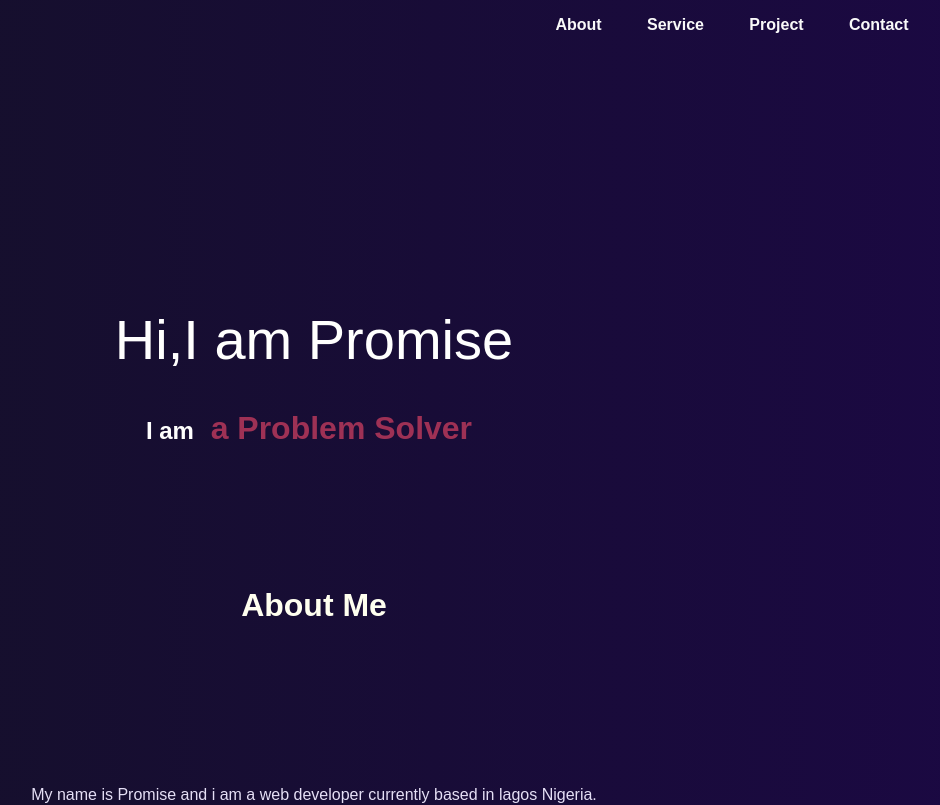
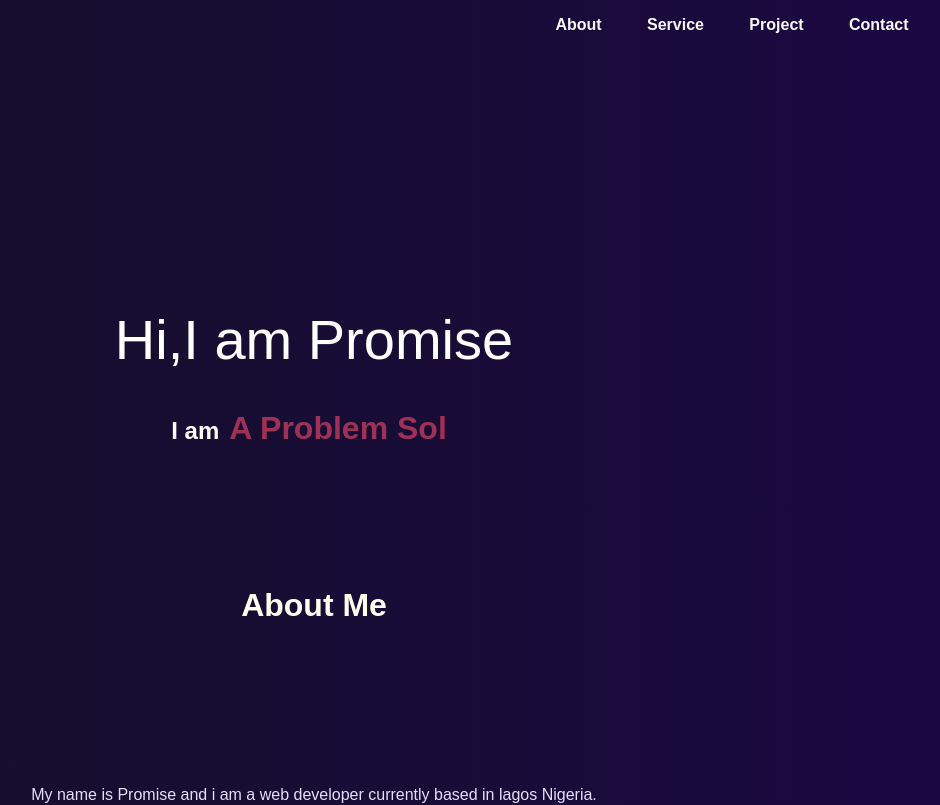
Before and after one commit to promiseume/my-portfolio, a React (Create React App) app: page / in a window 1280 px wide. Shown: the top 805 px of the page, without its empty margins (326-1266 px from the left). Built offline with nearby package versions, Linux system fonts and the light colour scheme.

Commit message:
new changes

```diff
--- a/package.json
+++ b/package.json
@@ -6,6 +6,7 @@
     "@testing-library/jest-dom": "^5.11.4",
     "@testing-library/react": "^11.1.0",
     "@testing-library/user-event": "^12.1.10",
+    "ityped": "^1.0.3",
     "react": "^17.0.2",
     "react-dom": "^17.0.2",
     "react-icons": "^4.2.0",
--- a/src/component/Header/header.js
+++ b/src/component/Header/header.js
@@ -1,27 +1,18 @@
 import React, { Component } from 'react'
 import './header.css'
- const textArray=['a Front-End Developer','a Fast Learner','a Problem Solver','a Faster Learner','Creative','a Web Developer']
-export default class Header extends Component {
+import { init } from 'ityped'
+export default class Hello extends Component {
+    componentDidMount(){
+      const myElement = document.querySelector('#myElement')
+      init(myElement, { showCursor: false, strings: ['A Front-End Developer','A Problem Solver','A Fast Learner','Creative','A Web Developer' ] })
+    }
+    render(){
+      return  (
+      <div className='header'>
+          <h1>Hi,I am Promise</h1>
+          <p>I am<span id="myElement"></span></p>
 
-    state={
-        text:0
+      </div>
+      )
     }
-    componentDidMount(){
-        this.timeout = setInterval(() => {
-            let currenTxt = this.state.text;
-            this.setState({ text: currenTxt + 1 });
-          }, 2500);
-        }
-        componentWillUnmount() {
-            clearInterval(this.timeout);
-          }
-    render() {
-        let textThatChanges = textArray[this.state.text % textArray.length];
-        return (
-            <div className='header'>
-                <h1>Hi,I am Promise</h1>
-                <p>I am <span>{textThatChanges} </span></p>
-            </div>
-        )
-    }
-}
+  }
--- a/src/index.css
+++ b/src/index.css
@@ -1,7 +1,12 @@
-body {
-  margin: 0;
+body{
+margin: 0;
   font-family: "Montserrat", sans-serif;
   background-image:linear-gradient(to right, #141127, #1d064b, #210d3d, #372447);
   background-size: 400% 400%;
-  animation: 10s ease-in-out infinite;
+  animation: slide 10s ease-in-out infinite;}
+
+@keyframes slide {
+  50%{ right: 100%;
+
+  }
 }
```
Also changed, not shown: src/component/Header/header.css (line endings or trailing spaces), 2 other files (tests, documents, lock files or other folders).
